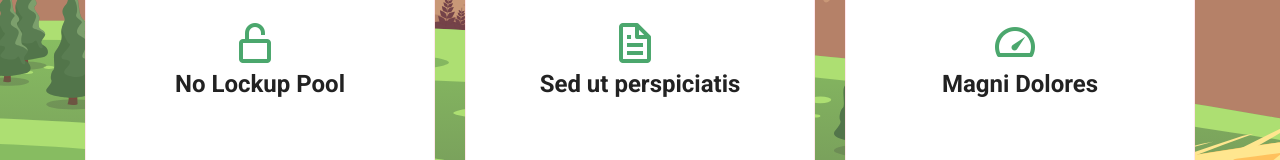
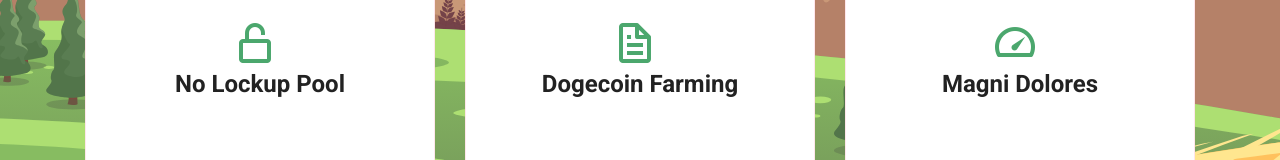
Before and after one commit to lildogesite/lildogesite.github.io, a plain HTML site: page index.html in a window 1280 px wide. Shown: the part 1254-1414 px from the top of the page. Drawn offline with nearby package versions, Linux system fonts and the light colour scheme.

Commit message:
Update index.html

```diff
--- a/index.html
+++ b/index.html
@@ -192,7 +192,7 @@
           <div class="col-lg-4 col-12 d-flex mt-5 mt-lg-0" data-aos="zoom-in" data-aos-delay="200">
             <div class="icon-box w-100">
               <i class="bx bx-file"></i>
-              <h4><a class="mt-3 no-color" href="">Sed ut perspiciatis</a></h4>
+              <h4><a class="mt-3 no-color" href="">Dogecoin Farming</a></h4>
             </div>
           </div>
 
```
